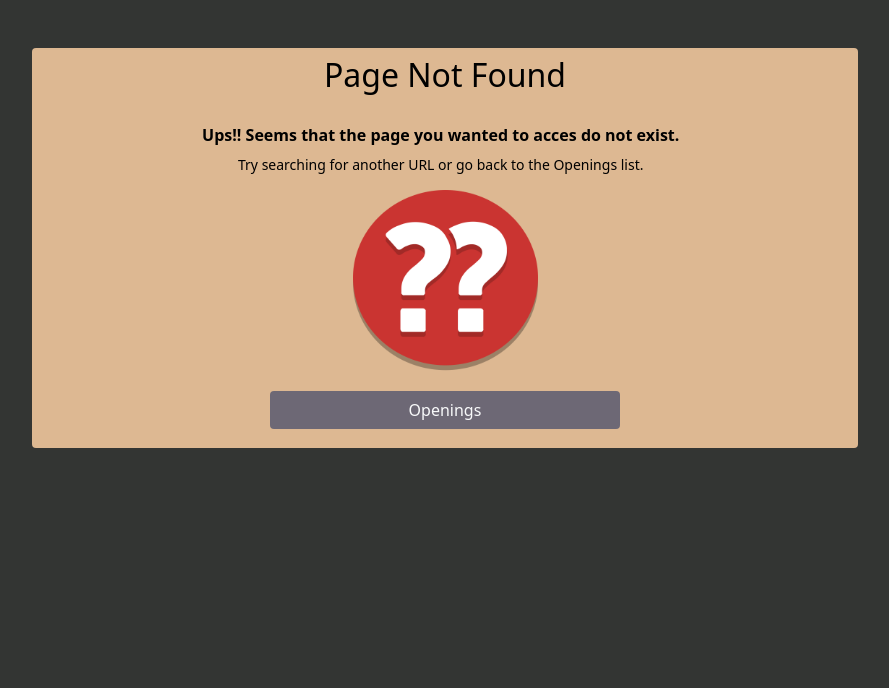
After one commit to paudom/ChessRepertoire, a Django app: template chess_repertoire/chess_repertoire/templates/404.html in a window 1280 px wide. The commit adds this page. Shown: the top 688 px of the page, without its empty margins (195-1084 px from the left). Run offline with Django 3.2, Linux system fonts and the light colour scheme; the template is opened without the code that fills it, so the values that code supplies are empty.

Commit message:
Added error pages for debug false and added favicon

```diff
--- a/chess_repertoire/chess_repertoire/apps/repertoire/templates/repertoire/opening_detail.html
+++ b/chess_repertoire/chess_repertoire/apps/repertoire/templates/repertoire/opening_detail.html
@@ -16,7 +16,7 @@
 		<div class="row py-3" style="width: 98%;">
 			<div class="container mx-3" style="height: 40px;">
 				<h6 class="fw-bolder">Description:</h6>
-				<p class="fw-light fst-italic" style="max-height: 100px; text-align: justify;"">{{ opening.description }}</p>
+				<p class="fw-light fst-italic" style="max-height: 100px; text-align: justify;">{{ opening.description }}</p>
 			</div>
 		</div>
 		<div class="row py-1" style="position: relative; top:60px">
--- a/chess_repertoire/chess_repertoire/static/css/base.css
+++ b/chess_repertoire/chess_repertoire/static/assets/css/base.css
@@ -26,7 +26,8 @@ body {
 a:link, a:visited {
     color: var(--link);
     text-decoration: none;
-    transition: color 0.15s, background 0.15s;
+    transition: color 0.15s;
+    background: 0.15s;
 }
 
 a:focus, a:hover {
--- /dev/null
+++ b/chess_repertoire/chess_repertoire/templates/404.html
@@ -0,0 +1,28 @@
+{% extends 'layouts/base.html' %}
+
+{% block title %}Error 404{% endblock %}
+
+{% load static %}
+
+{% block content %}
+
+<div class="container mt-5 mx-auto" style="max-width:  850px;">
+	<div class="container mt-3 mb-3 px-0 rounded" style="background-color:#DDB892; height: 400px;">
+		<div class="row py-2 text-center">
+			<h2>Page Not Found</h2>
+		</div>
+		<div class="row py-3" style="width: 98%;">
+			<div class="container mx-3" style="height: 40px;">
+				<h6 class="fw-bolder" style="text-align: center;">Ups!! Seems that the page you wanted to acces do not exist.</h6>
+				<p class="fw-light" style="max-height: 100px; text-align: center;">Try searching for another URL or go back to the Openings list.</p>
+			</div>
+		</div>
+		<div class="text-center py-2">
+			<img src="{% static 'assets/img/blunder.png' %}" class="img-fluid" style="width: 185px; height: 185px; object-fit: cover;" alt="Error">
+		</div>
+		<div class="text-center py-2">
+			<a href="{% url 'repertoire:openings'%}" class="btn text-light" style="width: 350px; background-color: #6D6875;" role="button">Openings</a>
+		</div>
+	</div>
+</div>
+{% endblock %}
--- a/chess_repertoire/chess_repertoire/templates/layouts/base.html
+++ b/chess_repertoire/chess_repertoire/templates/layouts/base.html
@@ -31,7 +31,7 @@
     <script src="https://cdn.jsdelivr.net/npm/bootstrap@5.1.0/dist/js/bootstrap.min.js" integrity="sha384-cn7l7gDp0eyniUwwAZgrzD06kc/tftFf19TOAs2zVinnD/C7E91j9yyk5//jjpt/" crossorigin="anonymous"></script>
 
     <!-- Favicon -->
-
+    <link href="{% static 'assets/img/logo.png' %}" rel="icon" type="image/png">
 
     <!-- Fonts -->
 
@@ -40,14 +40,13 @@
 
 
     <!-- CSS Files -->
-    <link href="{% static 'css/base.css' %}" rel="stylesheet" />
+    <link href="{% static 'assets/css/base.css' %}" rel="stylesheet" />
     {% block stylesheets %}{% endblock %}
 
   </head>
 
   <!-- Body -->
   <body>
-
     {% block content %}{% endblock %}
 
     <!-- Specific JS -->
--- a/chess_repertoire/chess_repertoire/urls.py
+++ b/chess_repertoire/chess_repertoire/urls.py
@@ -16,11 +16,18 @@ Including another URLconf
 from django.conf import settings
 from django.contrib import admin
 from django.conf.urls.static import static
-from django.urls import path, include
+from django.urls import path, include, re_path
+from django.views.static import serve
 
 urlpatterns = [
     path('admin/', admin.site.urls),
     path('', include('chess_repertoire.apps.repertoire.urls'))
 ]
 
-urlpatterns += static(settings.MEDIA_URL, document_root=settings.MEDIA_ROOT)
+if settings.DEBUG:
+    urlpatterns += static(settings.MEDIA_URL, document_root=settings.MEDIA_ROOT)
+else:
+    urlpatterns += [
+        re_path(r'^static/(?P<path>.*)$', serve, {'document_root': settings.STATIC_ROOT}, name='static'),
+        re_path(r'^media/(?P<path>.*)$', serve, {'document_root': settings.MEDIA_ROOT}, name='media')
+    ]
```
Also changed, not shown: chess_repertoire/chess_repertoire/settings.py (+7 -8 lines), chess_repertoire/chess_repertoire/templates/400.html (added, +23 -0 lines), chess_repertoire/chess_repertoire/templates/500.html (added, +26 -0 lines), chess_repertoire/chess_repertoire/apps/repertoire/migrations/0001_initial.py, chess_repertoire/chess_repertoire/static/assets/img/blunder.png (added), chess_repertoire/chess_repertoire/static/assets/img/logo.png (added), 1 other file.
